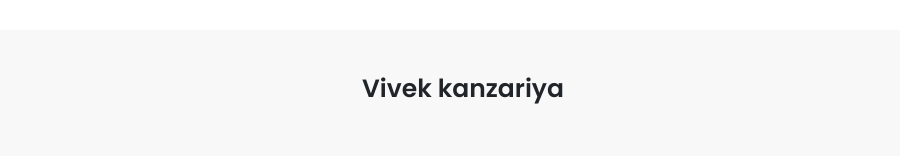
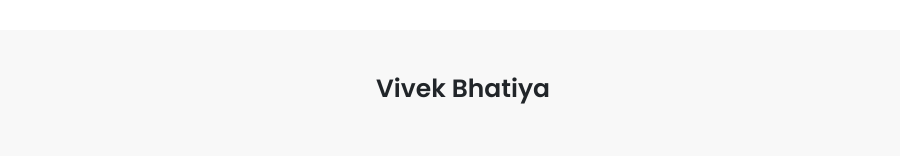
Before and after one commit to Vivekbhatiya-ui/portfolio, a plain HTML site: page index.html in a window 1280 px wide. Shown: the part 2690-2846 px from the top of the page, without its empty margins (177-1077 px from the left). Drawn offline with nearby package versions, Linux system fonts and the light colour scheme.

Commit message:
Update index.html

```diff
--- a/index.html
+++ b/index.html
@@ -234,7 +234,7 @@
         <!-- --------------- FOOTER --------------- -->
         <footer>
             <div class="top-footer">
-                <p>Vivek kanzariya</p>
+                <p>Vivek Bhatiya</p>
             </div>
             <div class="middle-footer">
                 <ul class="footer-menu">
```
